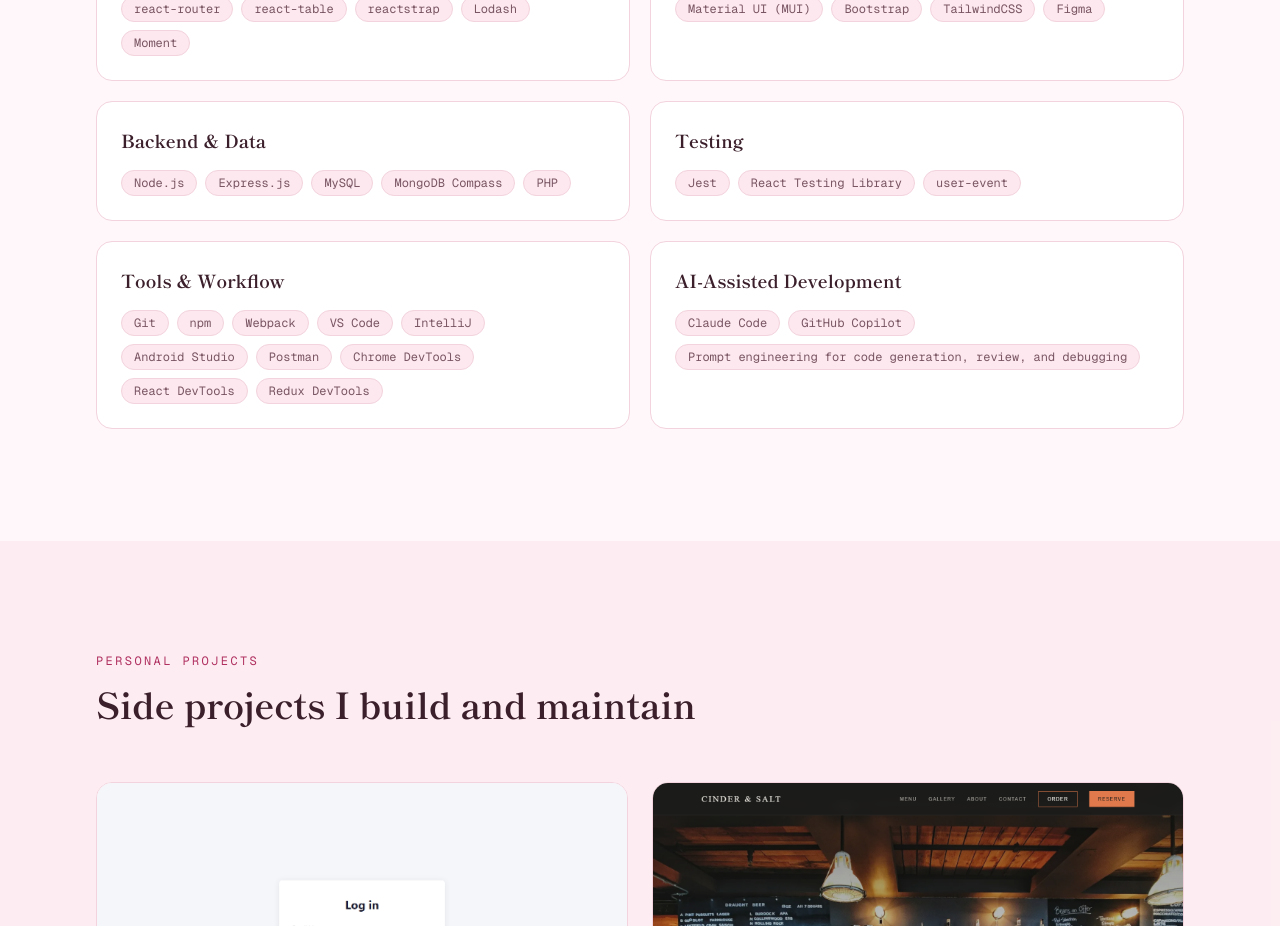
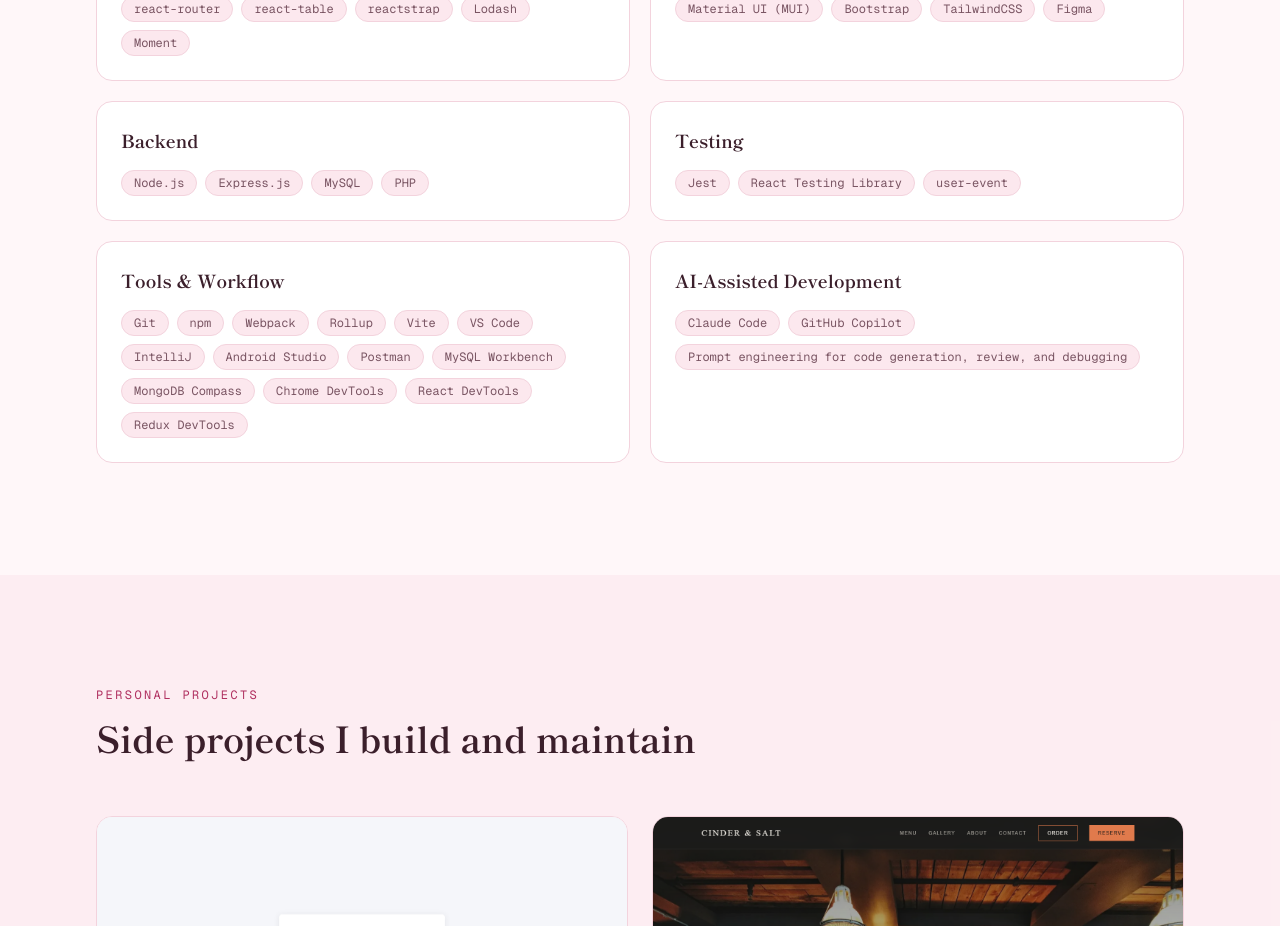
Before and after one commit to stacieH/my_portfolio, a Next.js app: page / in a window 1280 px wide. Shown: the part 4360-5286 px from the top of the page. Built offline with nearby package versions, Linux system fonts and the light colour scheme; no server answers.

Commit message:
Update skills.ts

```diff
--- a/content/skills.ts
+++ b/content/skills.ts
@@ -18,8 +18,8 @@ export const skillGroups: SkillGroup[] = [
     items: ["Material UI (MUI)", "Bootstrap", "TailwindCSS", "Figma"],
   },
   {
-    title: "Backend & Data",
-    items: ["Node.js", "Express.js", "MySQL", "MongoDB Compass", "PHP"],
+    title: "Backend",
+    items: ["Node.js", "Express.js", "MySQL", "PHP"],
   },
   {
     title: "Testing",
@@ -31,10 +31,14 @@ export const skillGroups: SkillGroup[] = [
       "Git",
       "npm",
       "Webpack",
+      "Rollup",
+      "Vite",
       "VS Code",
       "IntelliJ",
       "Android Studio",
       "Postman",
+      "MySQL Workbench",
+      "MongoDB Compass",
       "Chrome DevTools",
       "React DevTools",
       "Redux DevTools",
```
